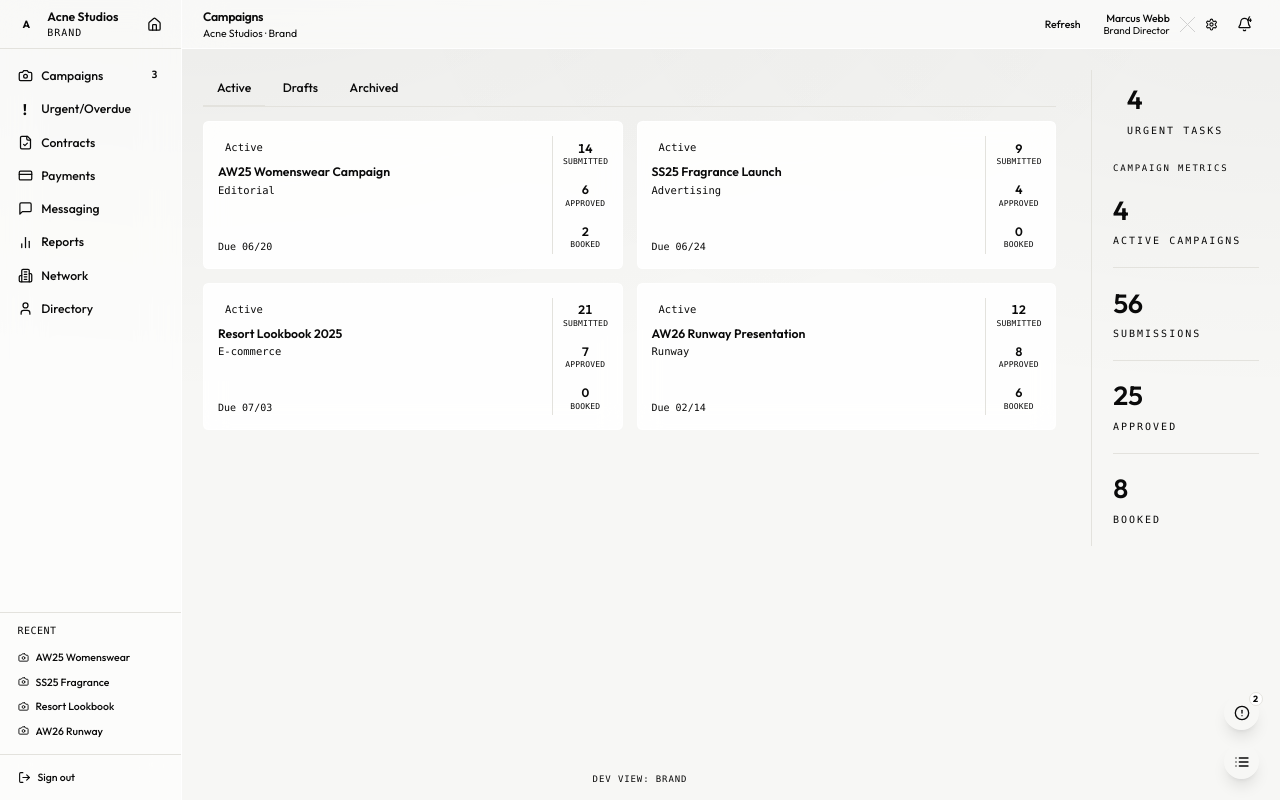
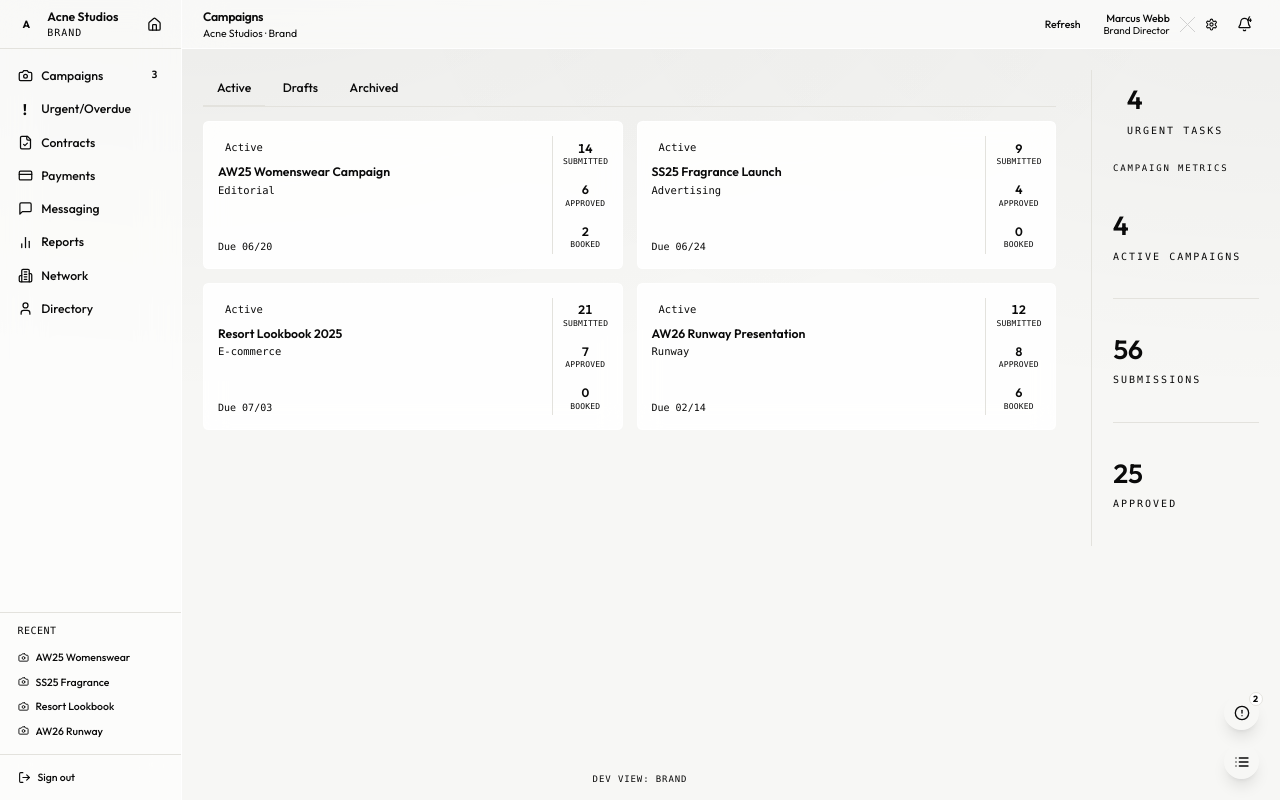
Before and after one commit to helenalklein/DVURE, a React (Vite) app: page / in a window 1280 px wide. Both pictures are taken after a click on the button "Brand". Built offline with nearby package versions, Linux system fonts and the light colour scheme.

Commit message:
Remove Booked metric from the Campaigns standing summary column
Column now shows Active Campaigns, Submissions, and Approved. Per-tile
Booked stats on individual campaign cards are untouched.

```diff
--- a/src/app/brand/BrandApp.tsx
+++ b/src/app/brand/BrandApp.tsx
@@ -1199,7 +1199,6 @@ function CampaignsList({ openCampaign, onOpenUrgent }: { openCampaign: (id: numb
                 { label:"active campaigns", value:tab==="archived"?String(CAMPAIGNS.length):String(CAMPAIGNS.filter(c=>c.status==="active").length), sub:"" },
                 { label:"Submissions", value:String(CAMPAIGNS.filter(c=>c.status==="active").reduce((s,c)=>s+c.submitted,0)), sub:"" },
                 { label:"Approved",    value:String(CAMPAIGNS.filter(c=>c.status==="active").reduce((s,c)=>s+c.approved,0)),  sub:"" },
-                { label:"Booked",      value:String(CAMPAIGNS.filter(c=>c.status==="active").reduce((s,c)=>s+c.booked,0)),    sub:"" },
               ].map((s,i)=>(
                 <div key={i} className={cx("flex-1 flex flex-col justify-center py-2", i>0 && "border-t border-border")}>
                   <div className="text-3xl font-semibold tabular-nums tracking-tight text-foreground">{s.value}</div>
```
